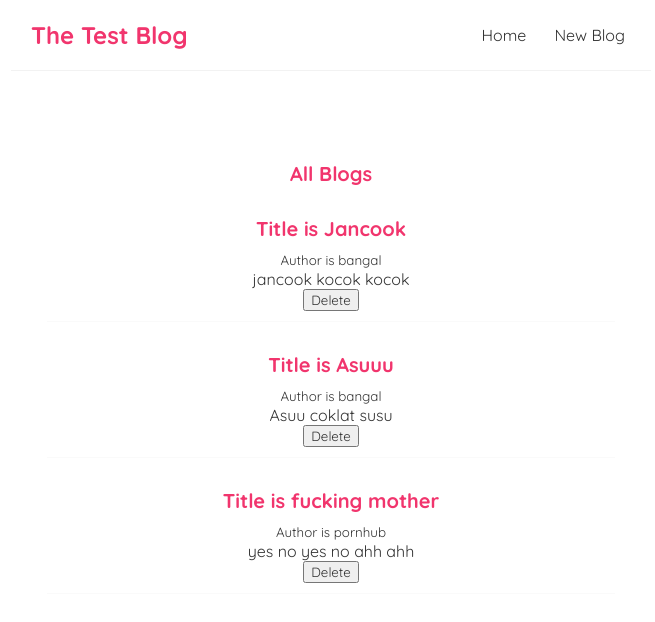
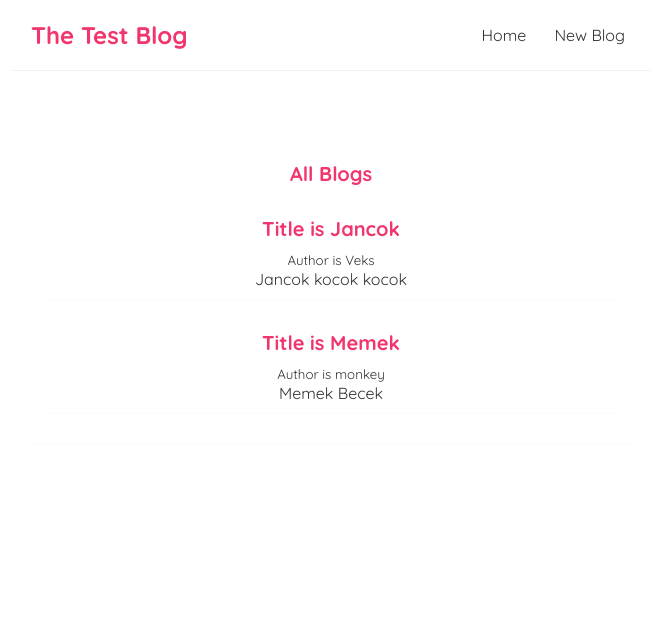
Before and after one commit to mhddedekyansyah/test-blog, a React (Create React App) app: page / in a window 1280 px wide. Shown: the top 622 px of the page, without its empty margins (309-964 px from the left). Built offline with nearby package versions, Linux system fonts and the light colour scheme; data requests are answered from the project's data file.

Commit message:
delete props handleDelete and add install json-server

```diff
--- /dev/null
+++ b/data/db.json
@@ -0,0 +1,16 @@
+{
+  "blogs": [
+    {
+      "id": 1,
+      "title": "Jancok",
+      "body": "Jancok kocok kocok",
+      "author": "Veks"
+    },
+    {
+      "id": 2,
+      "title": "Memek",
+      "body": "Memek Becek",
+      "author": "monkey"
+    }
+  ]
+}
--- a/src/BlogList.js
+++ b/src/BlogList.js
@@ -1,6 +1,6 @@
 import React from 'react';
 
-export default function BlogList({ blogs, title, handleDelete }) {
+export default function BlogList({ blogs, title }) {
   return (
     <div className="blog-preview">
       <h2>{title}</h2>
@@ -9,7 +9,6 @@
           <h2>Title is {blog.title}</h2>
           <small>Author is {blog.author}</small>
           <p>{blog.body}</p>
-          <button onClick={() => handleDelete(blog.id)}>Delete</button>
         </div>
       ))}
     </div>
--- a/src/Home.js
+++ b/src/Home.js
@@ -1,25 +1,16 @@
 import { useState, useEffect } from 'react';
 import BlogList from 'BlogList';
+
 export default function Home() {
-  let [blogs, setBlogs] = useState([
-    { id: 1, title: 'Jancook', body: 'jancook kocok kocok', author: 'bangal' },
-    { id: 2, title: 'Asuuu', body: 'Asuu coklat susu', author: 'bangal' },
-    { id: 3, title: 'fucking mother ', body: 'yes no yes no ahh ahh', author: 'pornhub' },
-  ]);
-
-  const handleDelete = (id) => {
-    const newBlogs = blogs.filter((blog) => blog.id !== id);
-    setBlogs(newBlogs);
-  };
+  let [blogs, setBlogs] = useState(null);
 
   useEffect(() => {
-    console.log('effect run');
-    console.log(blogs);
-  });
+    fetch(' http://localhost:8000/blogs')
+      .then((res) => res.json())
+      .then((data) => {
+        setBlogs(data);
+      });
+  }, []);
 
-  return (
-    <div className="home">
-      <BlogList blogs={blogs} title="All Blogs" handleDelete={handleDelete} />
-    </div>
-  );
+  return <div className="home">{blogs && <BlogList blogs={blogs} title="All Blogs" />}</div>;
 }
```
